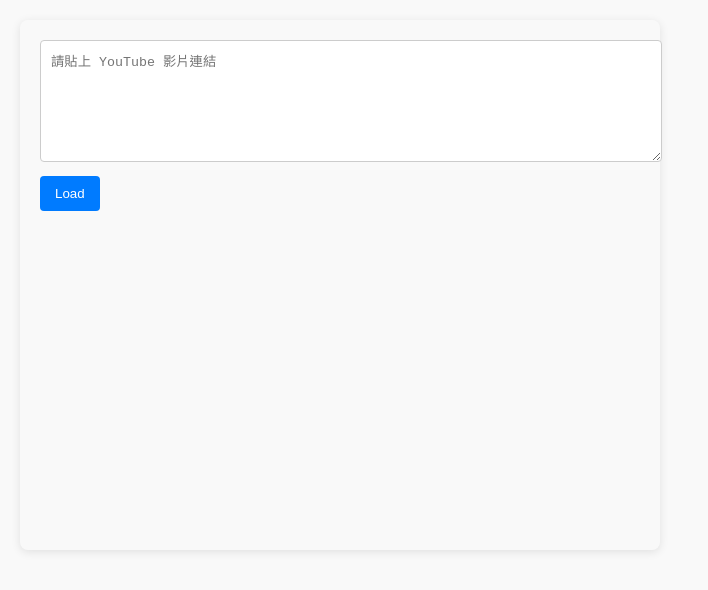
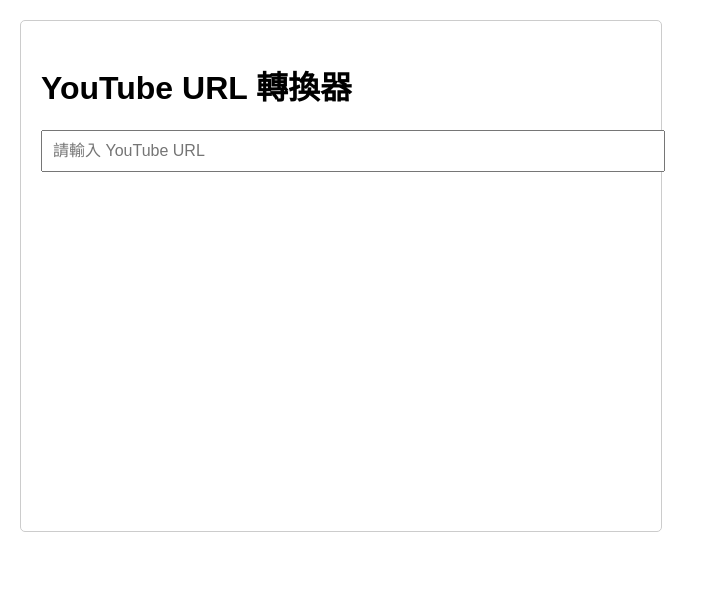
Before and after one commit to si62/yt, a plain HTML site: page index.html in a window 1280 px wide. Shown: the whole page, without its empty margins (0-708 px from the left). Drawn offline with Linux system fonts and the light colour scheme.

Commit message:
Update index.html

```diff
--- a/index.html
+++ b/index.html
@@ -2,63 +2,61 @@
 <html lang="zh-Hant">
 <head>
     <meta charset="UTF-8">
-	<title>YouTube 影片查詢</title>
+    <meta name="viewport" content="width=device-width, initial-scale=1.0">
+    <title>YouTube URL 轉換器</title>
     <style>
         body {
             font-family: Arial, sans-serif;
             margin: 20px;
             padding: 20px;
+            border: 1px solid #ccc;
+            border-radius: 5px;
             max-width: 600px;
-            background-color: #f9f9f9;
-            border-radius: 8px;
-            box-shadow: 0 2px 10px rgba(0, 0, 0, 0.1);
         }
-        textarea {
+        input {
             width: 100%;
-            height: 100px;
+            padding: 10px;
             margin-bottom: 10px;
-            padding: 10px;
-            border: 1px solid #ccc;
-            border-radius: 4px;
+            font-size: 16px;
         }
-        button {
-            padding: 10px 15px;
-            background-color: #007bff;
-            color: white;
+        #videoFrame {
+            width: 100%;
+            height: 315px;
+            margin-top: 10px;
             border: none;
-            border-radius: 4px;
-            cursor: pointer;
-        }
-        button:hover {
-            background-color: #0056b3;
-        }
-        #results {
-            margin-top: 20px;
         }
     </style>
-	<script>
+</head>
+<body>
+    <h1>YouTube URL 轉換器</h1>
+    <input type="text" id="inputUrl" placeholder="請輸入 YouTube URL" onkeypress="checkEnter(event)">
+    <iframe id="videoFrame" src="" allowfullscreen></iframe>
+
+    <script>
         function convertToEmbedUrl(youtubeUrl) {
             const videoIdMatch = youtubeUrl.match(/(?:https?:\/\/)?(?:www\.)?(?:youtube\.com\/(?:[^\/\n\s]+\/\S+\/|(?:v|e(?:mbed)?)\/|live\/|.*[?&]v=)|youtu\.be\/)([^&\n]{11})/);
             if (videoIdMatch) {
                 const videoId = videoIdMatch[1];
-                return `https://www.youtube.com/embed/${videoId}`;
+                return `https://www.youtube.com/embed/${videoId}?autoplay=1&fullscreen=1`;
             } else {
-                return "無效的 YouTube URL";
+                return null; // 無效的 YouTube URL
             }
         }
 
-        function convertUrl() {
-            const input = document.getElementById("youtubeLink").value;
-            const output = convertToEmbedUrl(input);
-            document.getElementById("embedlink").innerText = output;
-			document.getElementById("iframeYT").src = output;
+        function checkEnter(event) {
+            if (event.key === 'Enter') {
+                const input = document.getElementById("inputUrl").value;
+                const embedUrl = convertToEmbedUrl(input);
+                const iframe = document.getElementById("videoFrame");
+
+                if (embedUrl) {
+                    iframe.src = embedUrl; // 將嵌入 URL 設置到 iframe 的 src
+                    iframe.requestFullscreen(); // 進入全螢幕模式
+                } else {
+                    alert("無效的 YouTube URL");
+                }
+            }
         }
-	</script>
-</head>
-<body>
-	<textarea id="youtubeLink" placeholder="請貼上 YouTube 影片連結"></textarea>
-	<button onclick="convertUrl()">Load</button>
-	<div id="embedlink"></div>
-	<iframe id="iframeYT" width="560" height="315" src="" frameborder="0" allow="accelerometer; autoplay; clipboard-write; encrypted-media; gyroscope; picture-in-picture; web-share" referrerpolicy="strict-origin-when-cross-origin" allowfullscreen></iframe>
+    </script>
 </body>
 </html>
```
